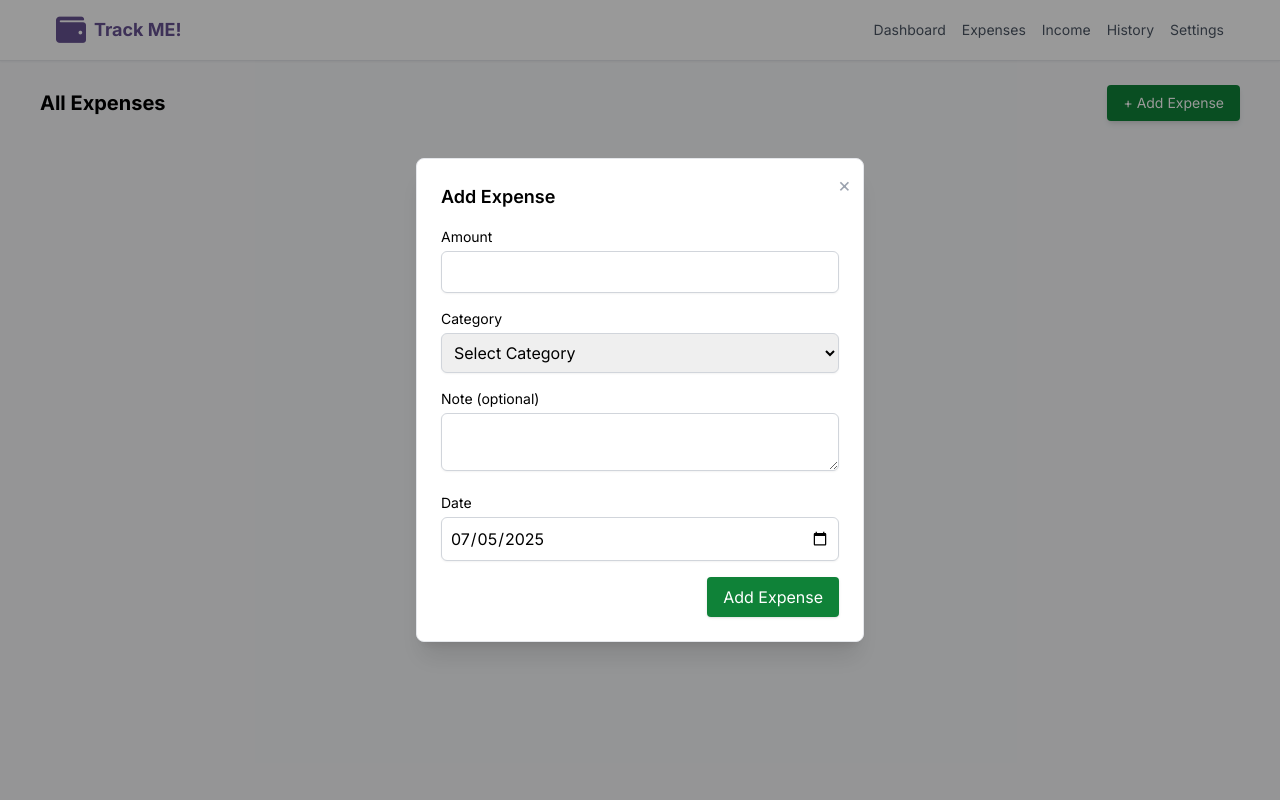
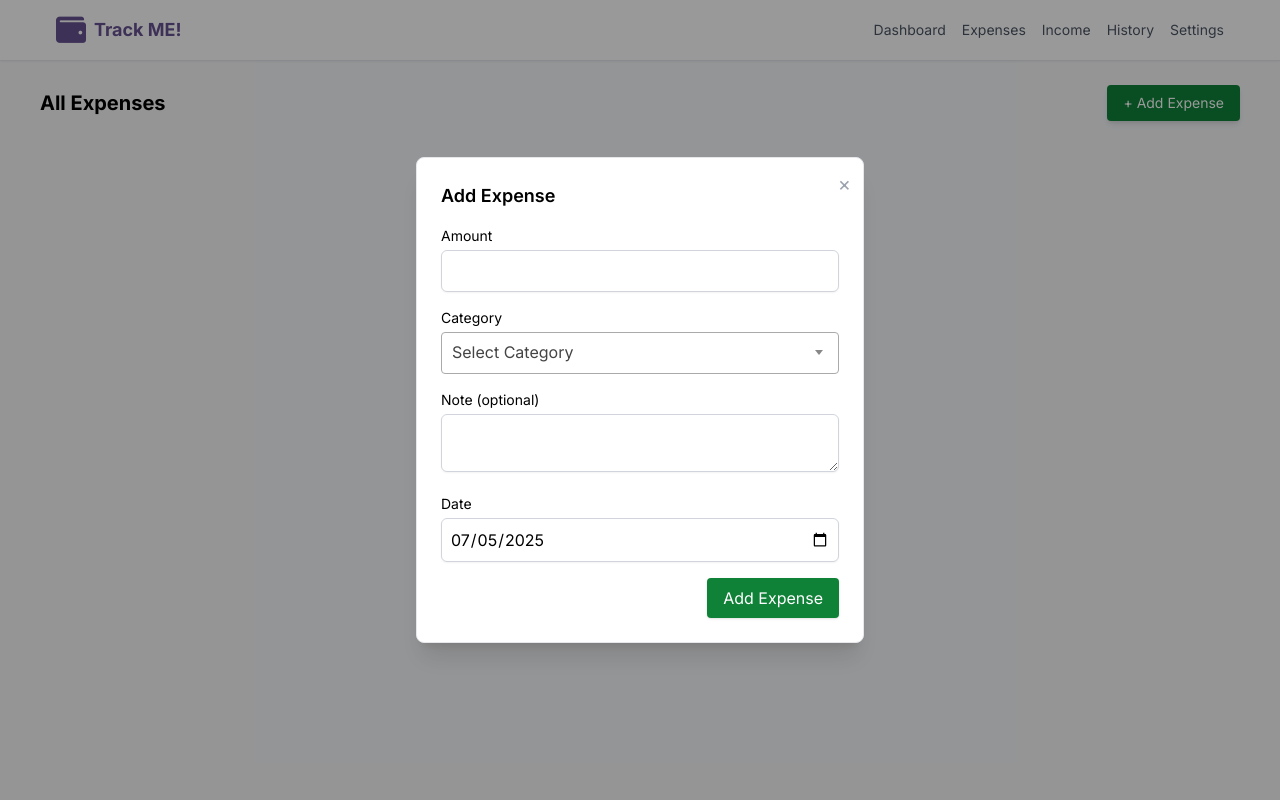
Before and after one commit to m-hassaan-habib/Budget-tracker, a Flask app: page /expenses/ in a window 1280 px wide, after a click on "+ Add Expense". Run offline with Flask 3, Linux system fonts and the light colour scheme; data that the repository does not hold is empty; some libraries are stand-ins or nearby versions.

Commit message:
UI Enhancement

```diff
--- a/templates/base.html
+++ b/templates/base.html
@@ -6,10 +6,30 @@
   <meta name="viewport" content="width=device-width, initial-scale=1">
   <script src="https://cdn.tailwindcss.com"></script>
   <link rel="stylesheet" href="https://fonts.googleapis.com/css2?family=Inter:wght@400;600;700&display=swap">
+  <link href="https://cdn.jsdelivr.net/npm/select2@4.1.0-rc.0/dist/css/select2.min.css" rel="stylesheet" />
   <link href="https://cdnjs.cloudflare.com/ajax/libs/font-awesome/5.15.4/css/all.min.css" rel="stylesheet">
   <script src="https://cdn.jsdelivr.net/npm/chart.js"></script>
+  <script src="https://code.jquery.com/jquery-3.6.0.min.js"></script>
+  <script src="https://cdn.jsdelivr.net/npm/select2@4.1.0-rc.0/dist/js/select2.min.js"></script>
+
   <style>
-    body { font-family: 'Inter', sans-serif; }
+    body {
+      font-family: 'Inter', sans-serif;
+    }
+
+    .select2-container .select2-selection--single {
+      height: 42px !important;
+    }
+
+    .select2-container--default .select2-selection--single .select2-selection__rendered {
+      line-height: 38px !important;
+      padding-left: 10px !important;
+    }
+
+    .select2-container--default .select2-selection--single .select2-selection__arrow {
+        height: 38px !important;
+        right: 10px !important;
+    }
   </style>
 </head>
 <body class="bg-[#f7f8fa]">
--- a/templates/expenses.html
+++ b/templates/expenses.html
@@ -68,16 +68,24 @@
       </div>
       <div>
         <label class="block text-sm font-medium mb-1">Category</label>
-        <select name="category" required class="w-full border border-gray-300 rounded-md shadow-sm focus:ring-[#0f8238] focus:border-[#0f8238] py-2 px-2">
+        <select name="category" class="select2 w-full border border-gray-300 rounded-md shadow-sm py-2 px-2" required>
           <option disabled selected value="">Select Category</option>
+          <option>Acessories</option>
+          <option>Baby Food</option>
+          <option>Bills</option>
+          <option>Clothing</option>
+          <option>Eat Out</option>
+          <option>Family Gift</option>
+          <option>Food Delivery</option>
+          <option>Grocery</option>
+          <option>Household Expense</option>
+          <option>Investment</option>
+          <option>Lend Money</option>
+          <option>Outdoor</option>
+          <option>Repair</option>
           <option>Shopping</option>
           <option>Snacking</option>
-          <option>Baby Food</option>
-          <option>Clothing</option>
-          <option>Eat Out</option>
-          <option>Outdoor</option>
-          <option>Lend Money</option>
-          <option>Household</option>
+          <option>Travel</option>
         </select>
       </div>
       <div>
@@ -109,10 +117,28 @@
       </div>
       <div>
         <label class="block text-sm font-medium mb-1">Category</label>
-        <select name="category" required class="w-full border border-gray-300 rounded-md shadow-sm py-2 px-2">
-          {% for cat in ["Shopping","Snacking","Baby Food","Clothing","Eat Out","Outdoor","Lend Money","Household"] %}
+        <select name="category" class="select2 w-full border border-gray-300 rounded-md shadow-sm py-2 px-2" required>
+          {% for cat in [
+            "Acessories",
+            "Baby Food",
+            "Bills",
+            "Clothing",
+            "Eat Out",
+            "Family Gift",
+            "Food Delivery",
+            "Grocery",
+            "Household Expense",
+            "Investment",
+            "Lend Money",
+            "Outdoor",
+            "Repair",
+            "Shopping",
+            "Snacking",
+            "Travel"
+          ] %}
           <option value="{{ cat }}" {% if expense.category == cat %}selected{% endif %}>{{ cat }}</option>
           {% endfor %}
+
         </select>
       </div>
       <div>
@@ -143,5 +169,21 @@
     });
   });
 </script>
+<script>
+  $(document).ready(function() {
+    $('.select2').select2({
+      width: '100%',
+      dropdownParent: $('#addExpenseModal')
+    });
+
+    {% for expense in expenses %}
+    $('#editExpenseModal{{ expense.id }} .select2').select2({
+      width: '100%',
+      dropdownParent: $('#editExpenseModal{{ expense.id }}')
+    });
+    {% endfor %}
+  });
+</script>
+
 
 {% endblock %}
```
